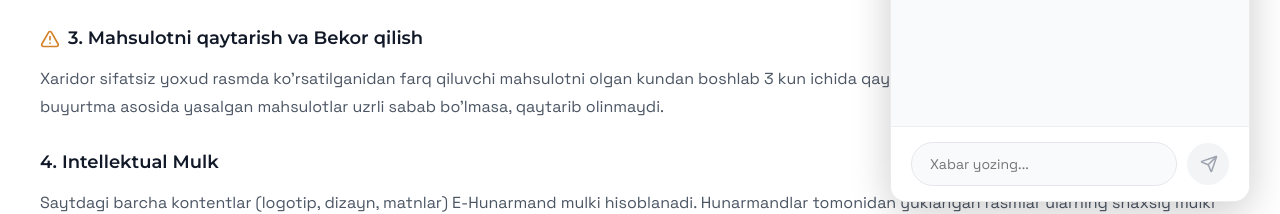
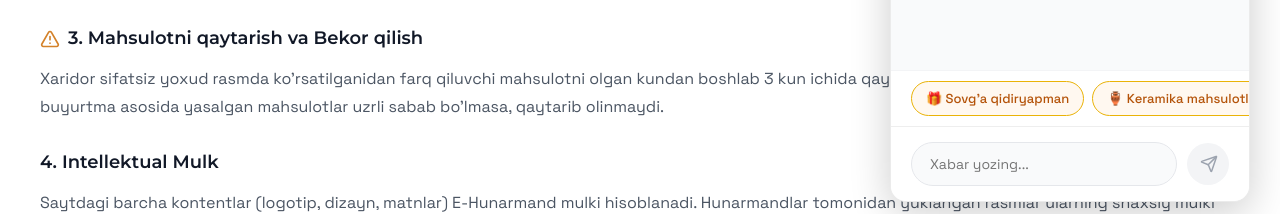
Before and after one commit to hasanboydesigner-source/hunarmand, a React (Vite) app: page /terms in a window 1280 px wide. Shown: the part 568-782 px from the top of the page. Built offline with nearby package versions, Linux system fonts and the light colour scheme; no server answers; a web font is replaced by a local one.

Commit message:
feat: Add Quick Reply tags to Chatbot

```diff
--- a/src/components/Chatbot.jsx
+++ b/src/components/Chatbot.jsx
@@ -4,6 +4,13 @@ import { MessageSquare, X, Send, Bot, User } from 'lucide-react';
 import { API_URL, CATEGORIES } from '../data/constants';
 import { useLocation, Link } from 'react-router-dom';
 import { useAuthStore } from '../store/useStore';
+
+const QUICK_REPLIES = [
+  "🎁 Sovg'a qidiryapman",
+  "🏺 Keramika mahsulotlari",
+  "💍 Zargarlik buyumlari",
+  "🚚 Yetkazib berish qanday?"
+];
 
 // Robust markdown parser for images, links, bold, and newlines
 const parseMarkdown = (text) => {
@@ -106,11 +113,12 @@ export default function Chatbot() {
   // Don't show chatbot in dashboard
   if (location.pathname.startsWith('/dashboard') || location.pathname.startsWith('/admin')) return null;
 
-  const handleSend = async (e) => {
+  const handleSend = async (e, forcedText = null) => {
     e?.preventDefault();
-    if (!input.trim()) return;
+    const textToSend = forcedText !== null ? forcedText : input;
+    if (!textToSend.trim()) return;
 
-    const userMsg = { role: 'user', text: input.trim() };
+    const userMsg = { role: 'user', text: textToSend.trim() };
     setMessages(prev => [...prev, userMsg]);
     setInput('');
     setIsLoading(true);
@@ -244,6 +252,40 @@ export default function Chatbot() {
             <div ref={messagesEndRef} />
           </div>
 
+          {/* Quick Replies */}
+          {messages.length === 1 && !isLoading && (
+            <div style={{
+              padding: '10px 20px', background: '#fff',
+              display: 'flex', gap: '8px', overflowX: 'auto',
+              whiteSpace: 'nowrap', borderTop: '1px solid #f3f4f6',
+              scrollbarWidth: 'none', msOverflowStyle: 'none'
+            }} className="chatbot-quick-replies">
+              <style>{`.chatbot-quick-replies::-webkit-scrollbar { display: none; }`}</style>
+              {QUICK_REPLIES.map((reply, i) => (
+                <button
+                  key={i}
+                  onClick={() => handleSend(null, reply)}
+                  style={{
+                    padding: '8px 14px', borderRadius: '20px',
+                    border: '1px solid #eab308', background: '#fff8f0', color: '#b45309',
+                    fontSize: '13px', fontWeight: 500, cursor: 'pointer',
+                    transition: 'all 0.2s', whiteSpace: 'nowrap', flexShrink: 0
+                  }}
+                  onMouseOver={(e) => {
+                    e.currentTarget.style.background = '#c97a22';
+                    e.currentTarget.style.color = '#fff';
+                  }}
+                  onMouseOut={(e) => {
+                    e.currentTarget.style.background = '#fff8f0';
+                    e.currentTarget.style.color = '#b45309';
+                  }}
+                >
+                  {reply}
+                </button>
+              ))}
+            </div>
+          )}
+
           {/* Input Area */}
           <form onSubmit={handleSend} style={{
             padding: '15px 20px', background: '#fff', borderTop: '1px solid #eee',
```
